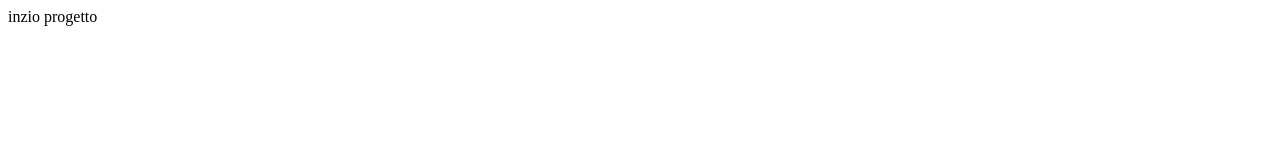
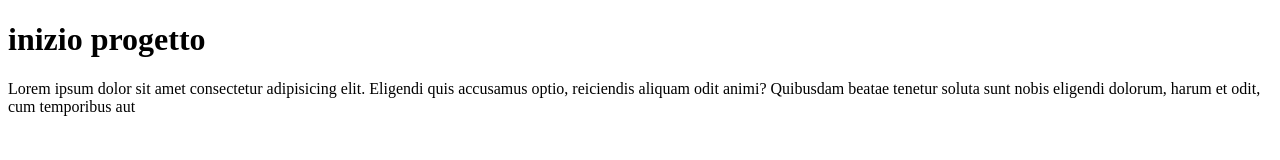
Before and after one commit to alessiopalmieri001/htmlcss-hello, a plain HTML site: page index.html in a window 1280 px wide. Drawn offline with Linux system fonts and the light colour scheme.

Commit message:
aggiunto titolo principale + header con testo

```diff
--- a/index.html
+++ b/index.html
@@ -6,6 +6,12 @@
         <title>ciao</title>
     </head>
     <body>
-         inzio progetto
+         <h1>
+            inizio progetto
+         </h1>
+            <header>
+                Lorem ipsum dolor sit amet consectetur adipisicing elit. Eligendi quis accusamus optio, reiciendis aliquam odit animi? Quibusdam beatae tenetur soluta sunt nobis eligendi dolorum, harum et odit, cum temporibus aut
+            </header>
+
     </body>
 </html>
```
